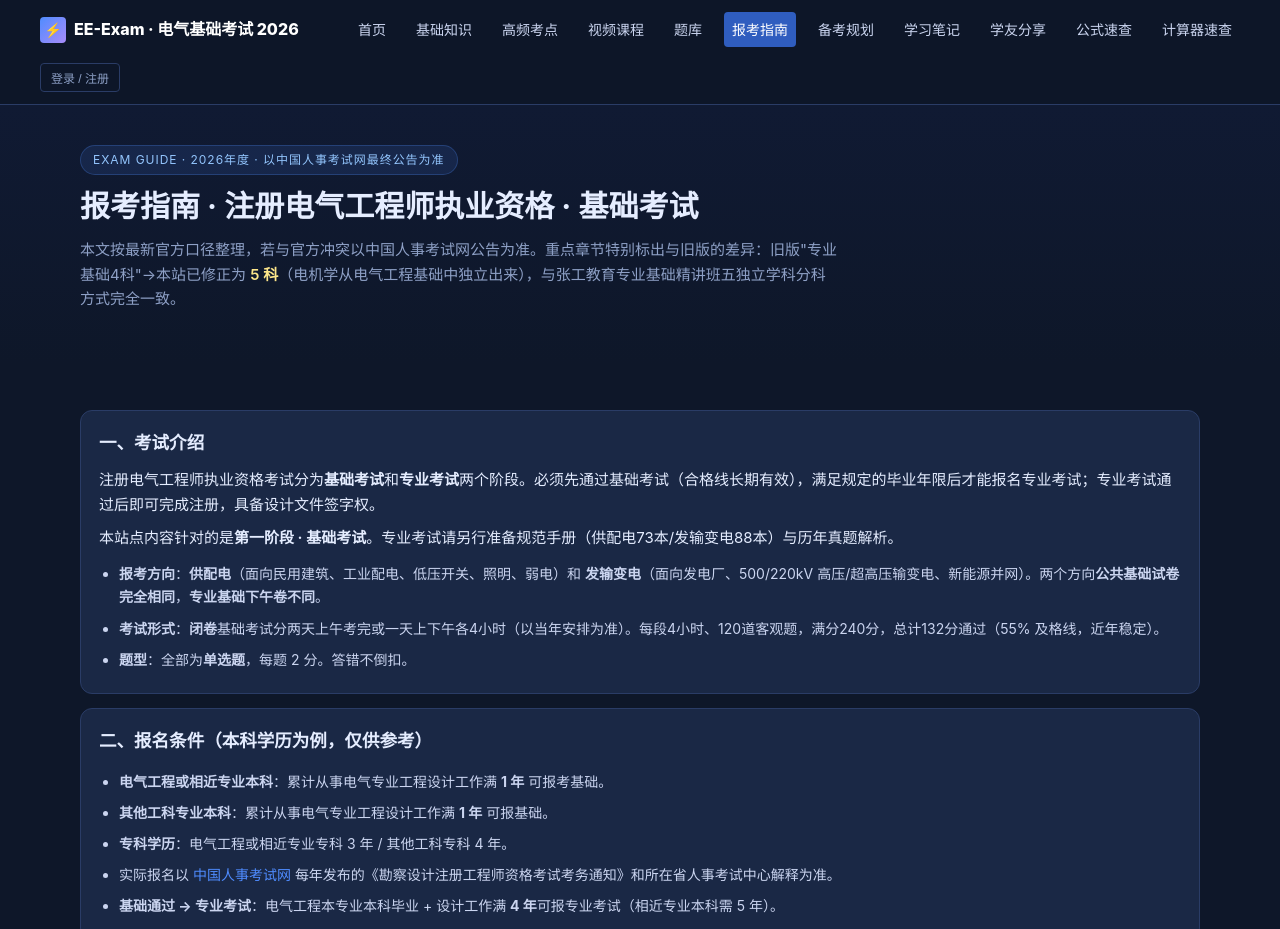
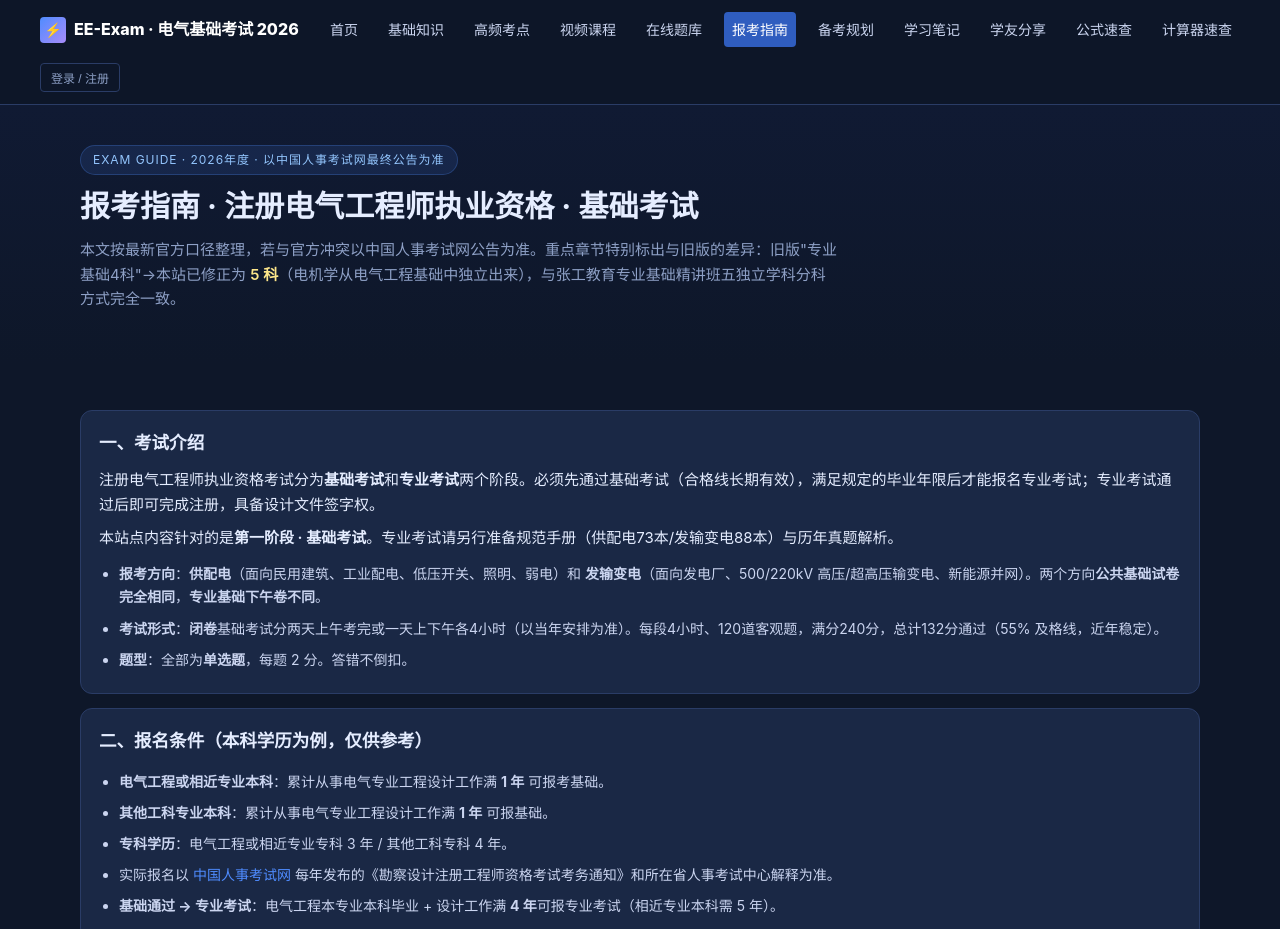
Before and after one commit to lbl1988/EE-Exam-Basic, a website: page guide.html in a window 1280 px wide. Shown: the top 929 px of the page. Drawn offline with Linux system fonts and the light colour scheme; no server answers.

Commit message:
nav: 题库入口文案改为「在线题库」

```diff
--- a/guide.html
+++ b/guide.html
@@ -25,7 +25,7 @@
       <a href="basic.html">基础知识</a>
       <a href="hot-points.html">高频考点</a>
       <a href="videos.html">视频课程</a>
-      <a href="exam.html">题库</a>
+      <a href="exam.html">在线题库</a>
       <a href="guide.html">报考指南</a>
       <a href="plan.html">备考规划</a>
       <a href="my-notes.html">学习笔记</a>
```
